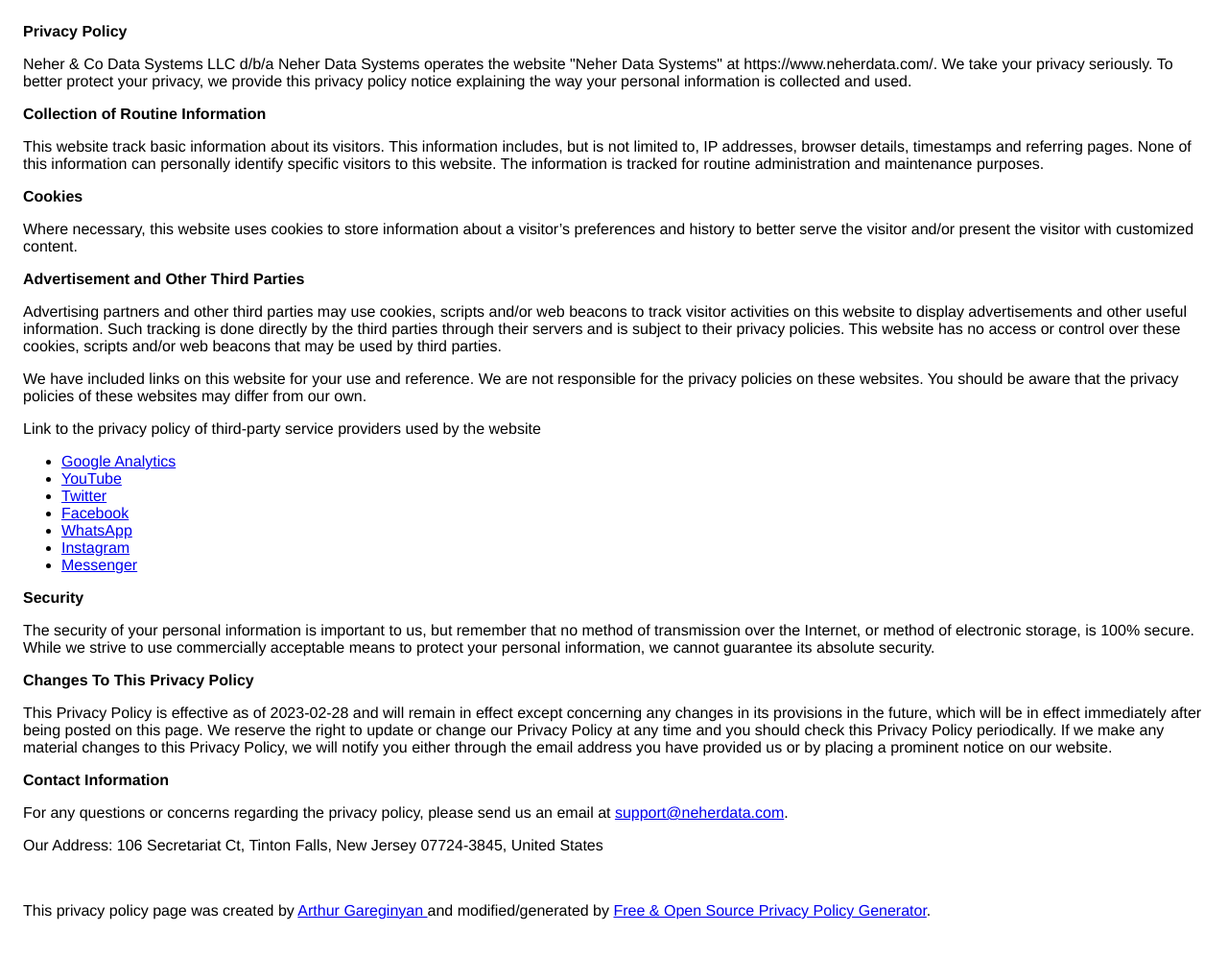
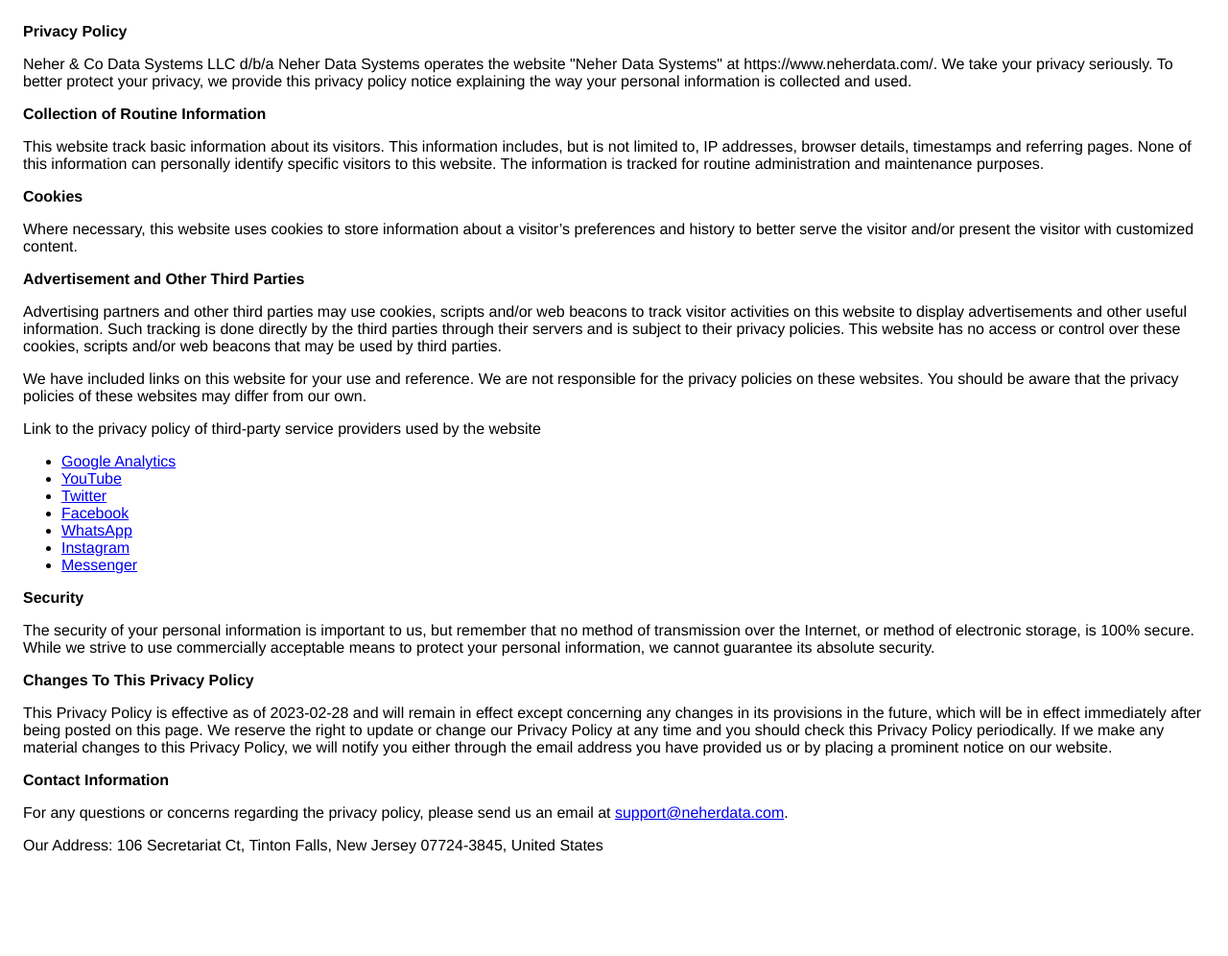
Before and after one commit to neherdata/privacy.neherdata.com, a plain HTML site: page index.html in a window 1280 px wide. Shown: the whole page at 96% size. After the commit the page ends 948 px from the top, so only its background shows below. Drawn offline with Linux system fonts and the light colour scheme.

Commit message:
Update index.html

```diff
--- a/index.html
+++ b/index.html
@@ -66,9 +66,6 @@ noreferrer">Messenger</a></li><!----><!----><!----><!----><!----><!----><!----><
                 please send us an email at <a href="mailto:support@neherdata.com">support@neherdata.com</a>.
               </p> <p>
                 Our Address: 106 Secretariat Ct, Tinton Falls, New Jersey 07724-3845, United States
-              </p><br> <p>This privacy policy page was created by <a
-href="https://github.com/ArthurGareginyan/privacy-policy-template/" target="_blank" rel="noopener noreferrer">Arthur Gareginyan
-</a>and modified/generated by <a href="https://free-privacy-policy-generator.digitalmalayali.in/" target="_blank" rel="noopener
-noreferrer">Free &amp; Open Source Privacy Policy Generator</a>.</p>
+              </p><br>
     </body>
     </html>
```
